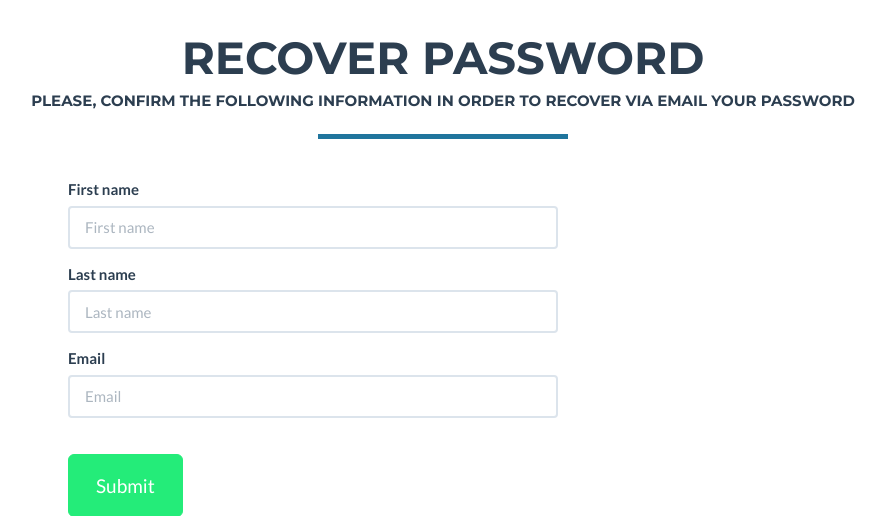
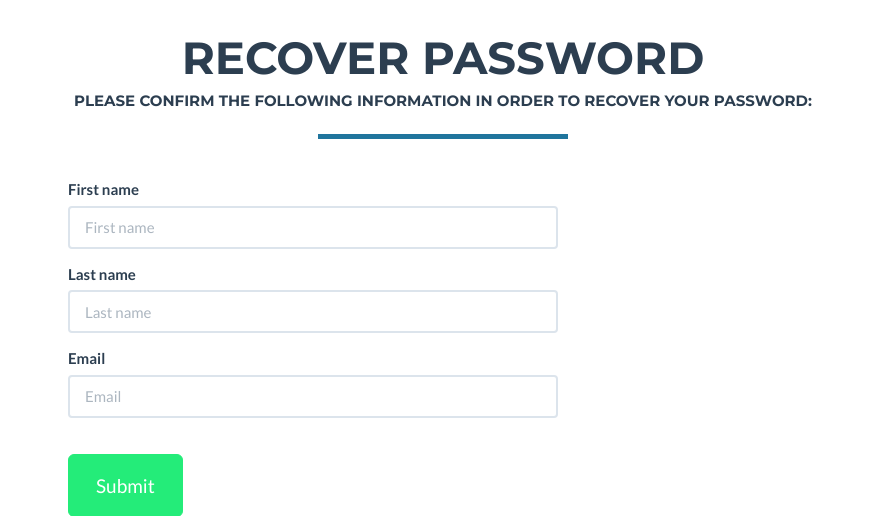
Before and after one commit to leandroVeloso/here2helpTeam, a PHP site: page /recoverPassword.php in a window 1280 px wide. Shown: the part 110-626 px from the top of the page, without its empty margins (197-1083 px from the left). Run offline with PHP 8.4, Linux system fonts and the light colour scheme; the visitor is signed in with stand-in values (Sample User, id 1); some libraries are stand-ins or nearby versions.

Commit message:
Fixed grammar

```diff
--- a/recoverPassword.php
+++ b/recoverPassword.php
@@ -16,7 +16,7 @@
                     <div class="col-lg-12 text-center">
                         </br></br>
                         <h2>Recover Password</h2>
-                        <h5>Please, confirm the following information in order to recover via email your password</h5>
+                        <h5>Please confirm the following information in order to recover your password:</h5>
                         <hr class="star-primary">
                     </div>
                 </div>
@@ -54,7 +54,7 @@
                 <div class="modal-content">
                      <div class="modal-header">
                         <button type="button" class="close" data-dismiss="modal" aria-label="Close"><span aria-hidden="true">&times;</span></button>
-                        <h4 class="modal-title">Information don't match. Please try again.</h4>
+                        <h4 class="modal-title">Information doesn't match. Please try again.</h4>
                       </div>
                     <div class="modal-footer">
                         <a href="#" class="btn btn-primary" data-dismiss="modal">Close</a>
```
